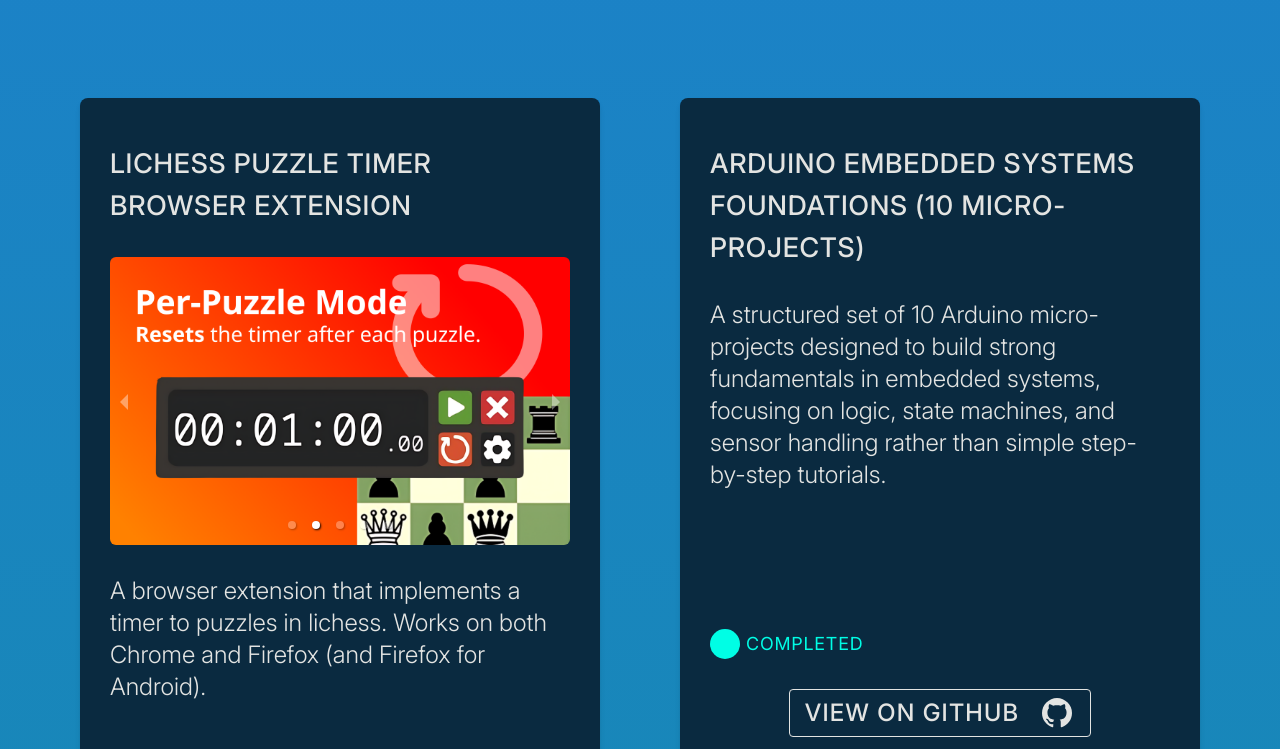
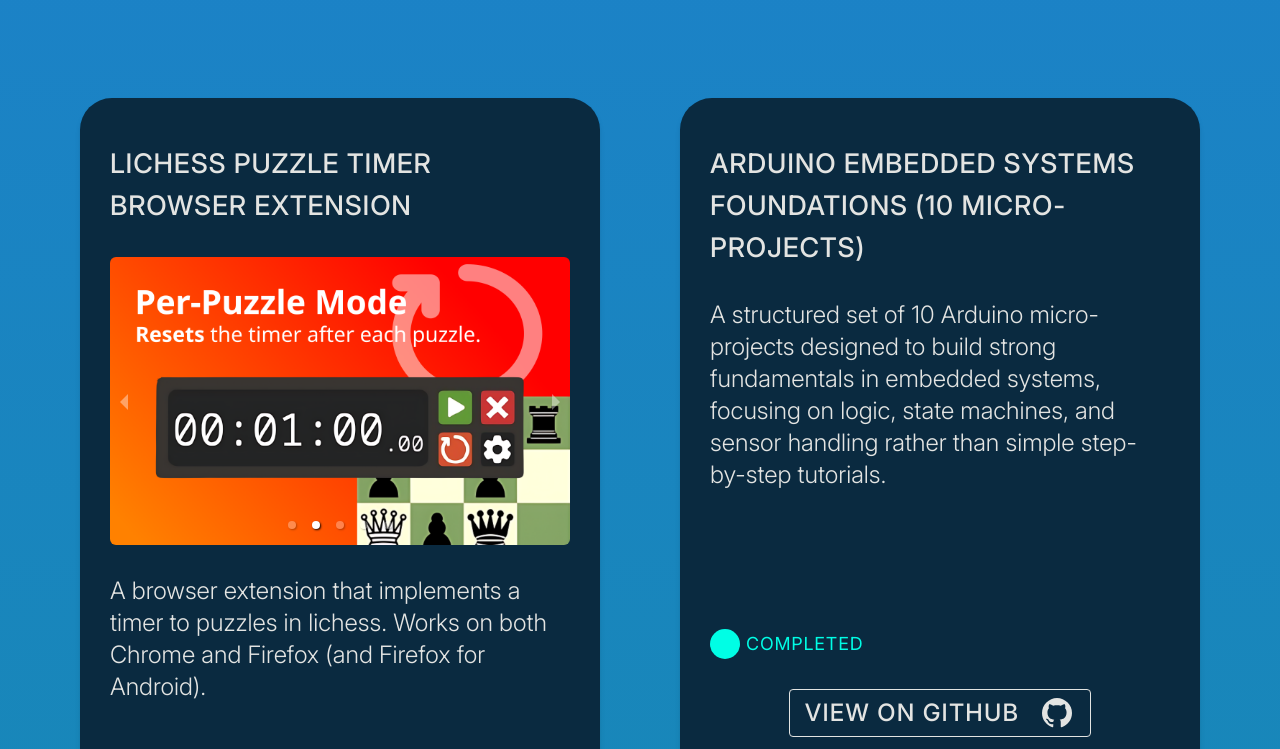
Before and after one commit to el-tecson/portfolio, a Next.js app: page / in a window 1280 px wide. Shown: the part 1894-2643 px from the top of the page. Built offline with nearby package versions, Linux system fonts and the light colour scheme; some icons are missing; a web font is replaced by a local one.

Commit message:
style: Make project card rounder

```diff
--- a/src/components/ui/project-card.tsx
+++ b/src/components/ui/project-card.tsx
@@ -24,7 +24,7 @@
     return (
         <RouterDiv className={`
             flex flex-col py-7.5 px-3.75 sm:py-11.25 sm:px-7.5 shadow-md hover:shadow-lg
-            gap-5 rounded-lg cursor-pointer sm:max-w-[600px] sm:gap-7.5 flex-1
+            gap-5 rounded-2xl sm:rounded-4xl cursor-pointer sm:max-w-[600px] sm:gap-7.5 flex-1
             ${isHome ? "bg-home-overlay text-home-txt hover:bg-home-overlay/90" : "bg-overlay text-txt hover:bg-overlay/90"}
             hover:transform-[scale(1.01)_translateY(2px)] transition duration-200 sm:min-w-[500px]
         `} key={projectName} pushTo={`/projects/${projectName}`}>
```
